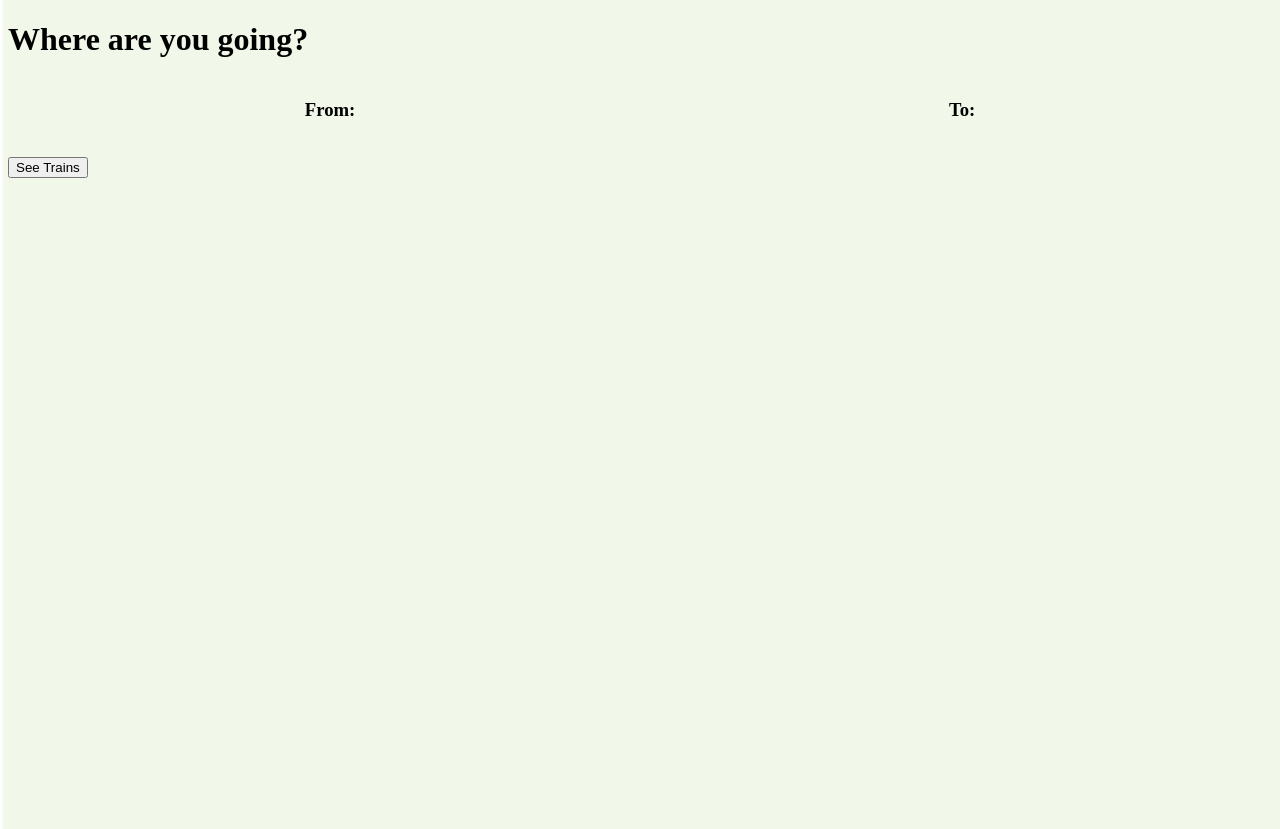
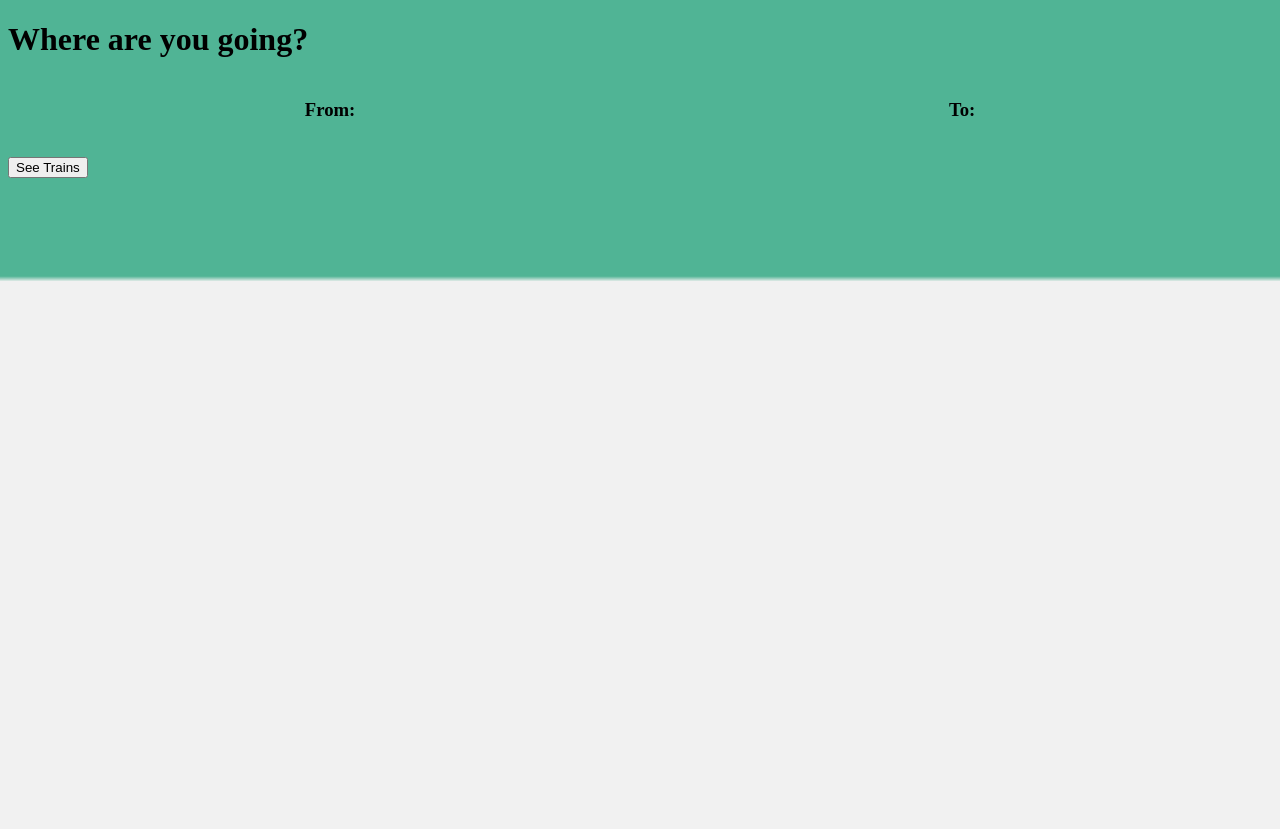
Before and after one commit to how-sen/TransLit, a Django app: page /news/ in a window 1280 px wide. Run offline with Django 3.2, Linux system fonts and the light colour scheme; some libraries are stand-ins or nearby versions.

Commit message:
changed background image

```diff
--- a/news/static/news/css/main.css
+++ b/news/static/news/css/main.css
@@ -9,7 +9,7 @@
   width: 5vw;
 }
 body {
-  background: url("/static/news/img/transLitBackground.png") no-repeat fixed center;
+  background: url("/static/news/img/background.png") no-repeat fixed center;
   background-size: cover;
   height: 100vh;
 }
```
Also changed, not shown: news/static/news/img/background.png (added), news/static/news/img/transLitBackground.png (deleted), 5 other files.
